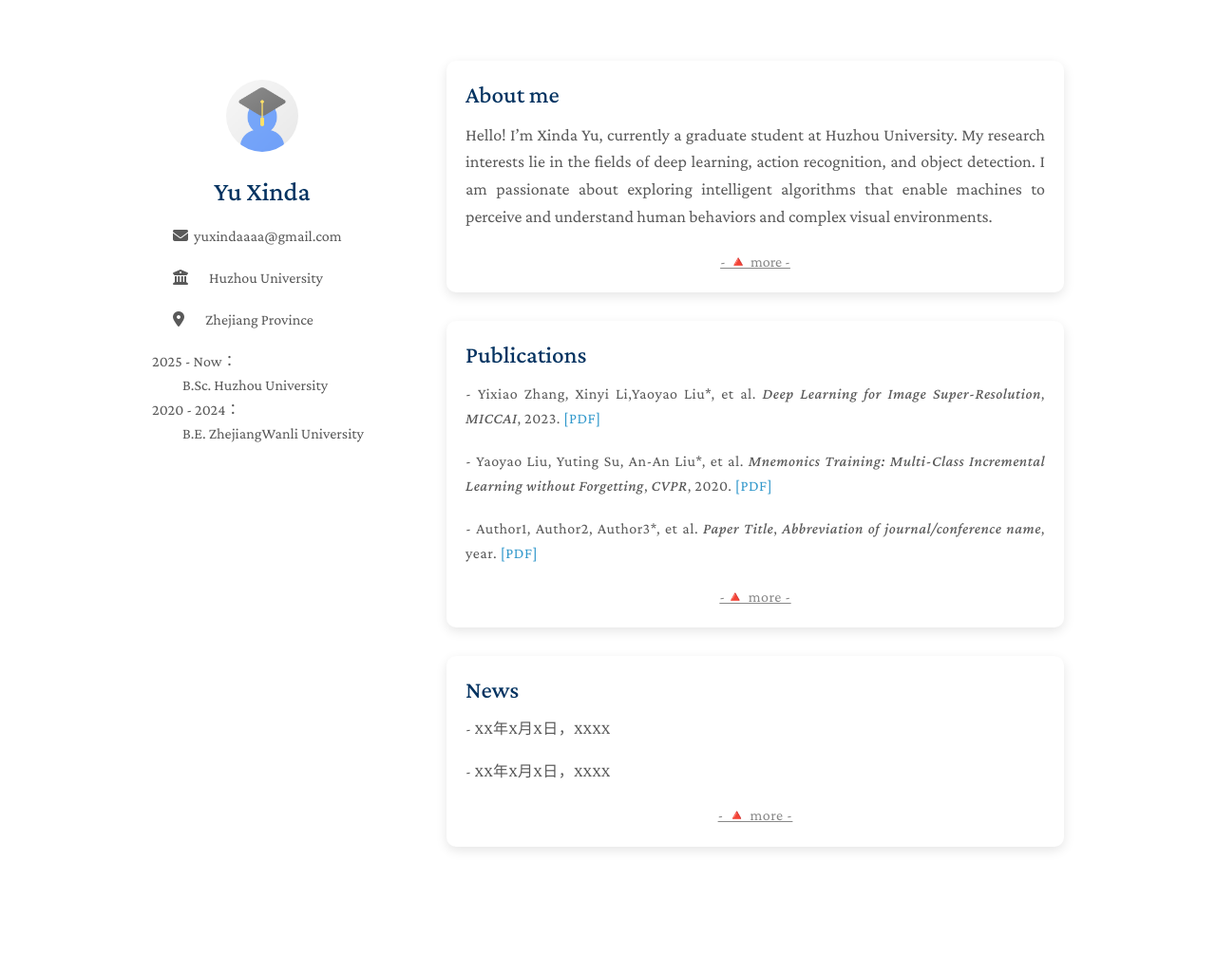
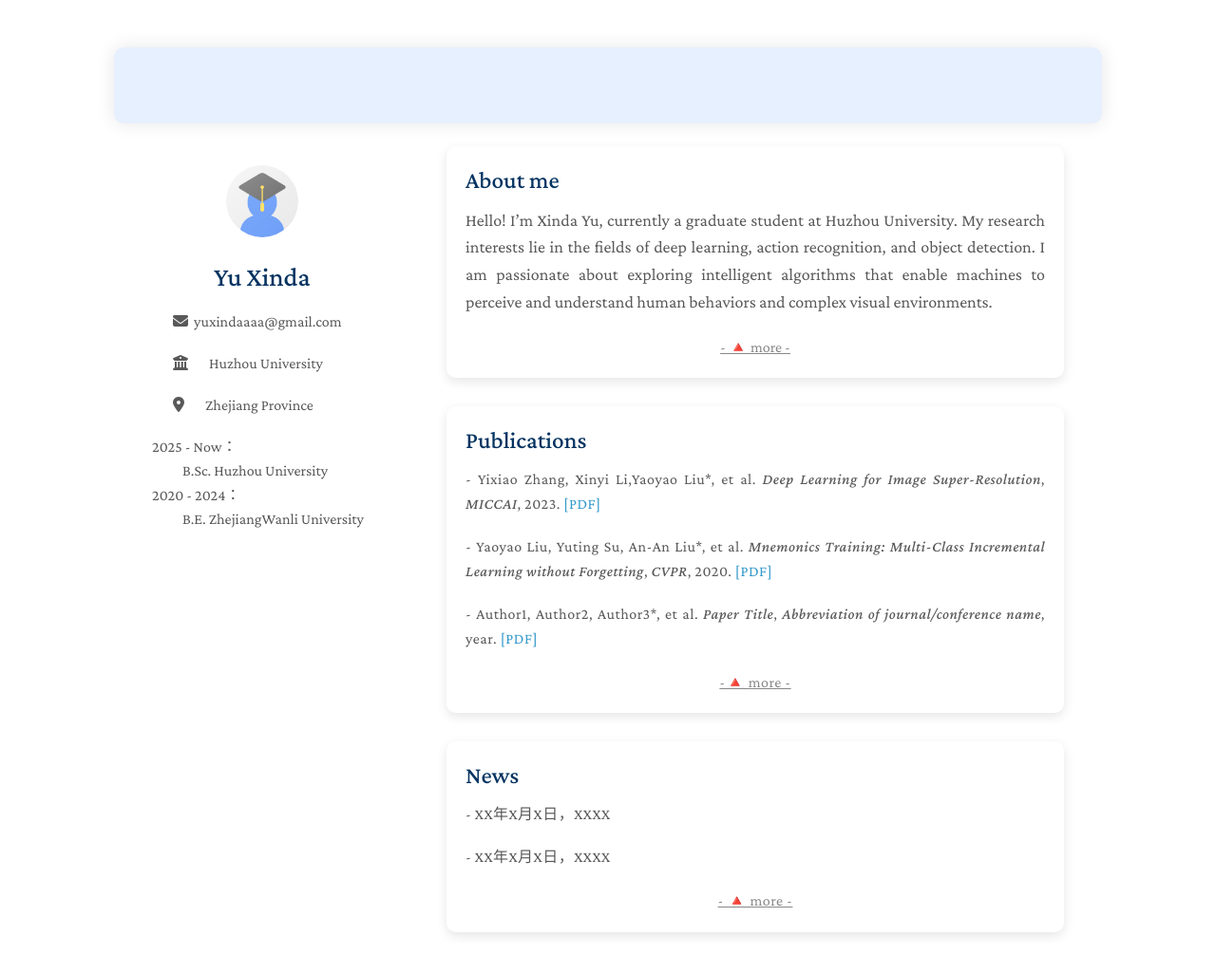
Before and after one commit to Yu-Xinda/Yu.github.io, a Jekyll site: the page built from index.md, in a window 1280 px wide and 1086 px high. Shown: the top 1025 px of the window at 95% size. Built offline with Jekyll 4.4.1, drawn with Linux system fonts in a browser that asks for light colours; a style sheet for code colours, icons or effects is not loaded.

Commit message:
Update homepage.html

```diff
--- a/_layouts/homepage.html
+++ b/_layouts/homepage.html
@@ -49,6 +49,18 @@
         display: inline-block;
         vertical-align: middle;
       }
+      body {
+        background-color: white;
+        margin: 0;
+        padding: 0;
+      }
+      .wrapper {
+        max-width: 960px;              /* 控制宽度 */
+        margin: 50px auto;             /* 垂直和水平居中，自动左右留白 */
+        background-color: #e6f0ff;     /* 主体背景颜色：淡蓝色 */
+        padding: 40px;                 /* 内边距：内容不贴边 */
+        border-radius: 10px;           /* 可选：圆角效果 */
+        box-shadow: 0 0 20px rgba(0, 0, 0, 0.1);  /* 可选：阴影效果 */
     </style>
   </head>
   <body>
```
